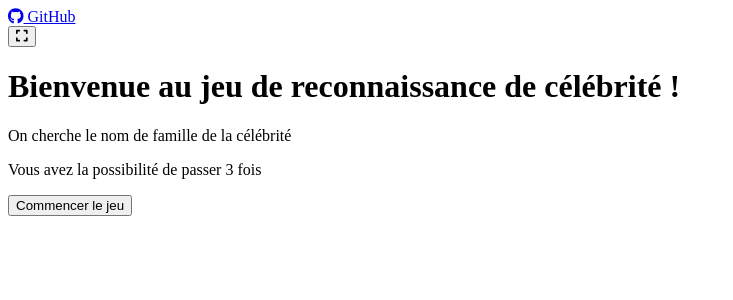
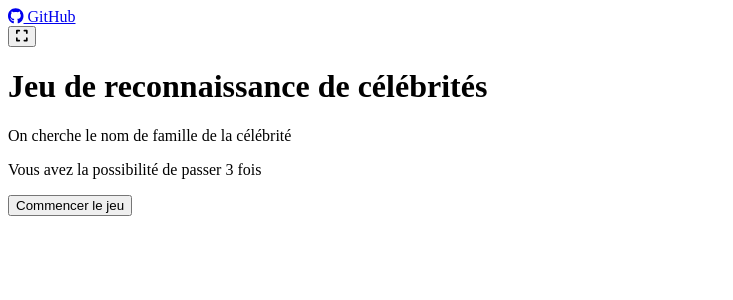
Before and after one commit to TheoLaperrouse/ImageGuess, a Vue app: page / in a window 1280 px wide. Shown: the top 300 px of the page, without its empty margins (0-733 px from the left). Built offline with nearby package versions, Linux system fonts and the light colour scheme.

Commit message:
fix: Fix some spelling mistakes

```diff
--- a/src/views/GamePage.vue
+++ b/src/views/GamePage.vue
@@ -65,7 +65,7 @@ export default {
     methods: {
         swapCelebrity() {
             if (this.celebritiesInfos.length === 0) {
-                this.endGame('Vous avez trouvé toutes les célébrités.');
+                this.endGame('Vous avez trouvé toutes les célébrités. ');
                 return;
             }
             const index = Math.floor(Math.random() * this.celebritiesInfos.length);
@@ -80,7 +80,7 @@ export default {
         skipCelebrity() {
             Toast.fire({
                 icon: 'error',
-                title: `Bien passé, c'était ${this.celebrity.name}`,
+                title: `Célébrité passée, c'était ${this.celebrity.name}`,
             });
             this.skipsUsed += 1;
             this.swapCelebrity();
--- a/src/views/HomePage.vue
+++ b/src/views/HomePage.vue
@@ -1,6 +1,6 @@
 <template>
     <div class="min-h-screen bg-gray-900 text-white flex flex-col items-center justify-center">
-        <h1 class="text-2xl mb-5">Bienvenue au jeu de reconnaissance de célébrité !</h1>
+        <h1 class="text-2xl mb-5">Jeu de reconnaissance de célébrités</h1>
         <p class="text-base mb-5">On cherche le nom de famille de la célébrité</p>
         <p class="text-base mb-5">Vous avez la possibilité de passer 3 fois</p>
         <button @click="beginGame" class="px-4 py-2 text-white bg-blue-500 rounded-lg transition hover:bg-blue-700">
```
